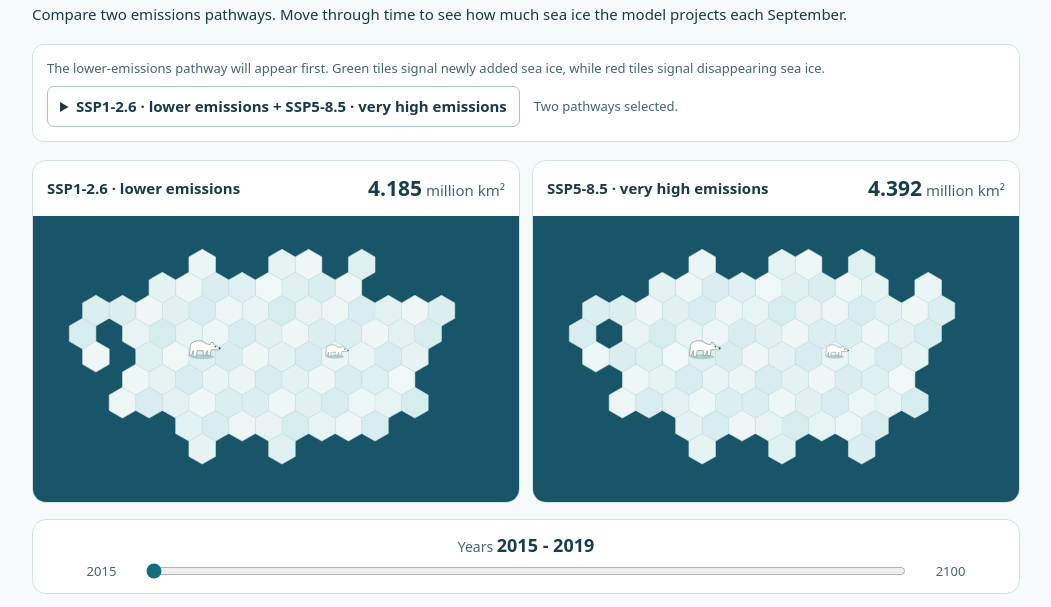
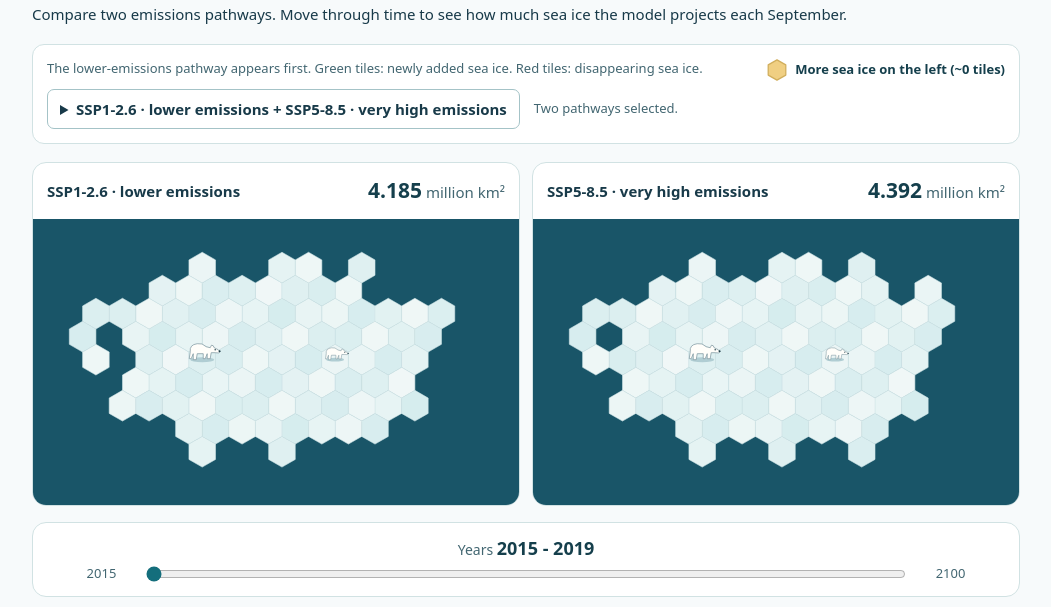
Before and after one commit to sugar-glider27/climate-futures, a plain HTML site: page docs/ice-floes-v4v2.html in a window 1280 px wide. Shown: the part 154-761 px from the top of the page, without its empty margins (114-1165 px from the left). Drawn offline with Linux system fonts and the light colour scheme.

Commit message:
Yellow tiles!
Added tracking for more tiles on left > right pathway vis

```diff
--- a/docs/ice-floes-v4v2.html
+++ b/docs/ice-floes-v4v2.html
@@ -52,6 +52,27 @@
         color: #426671;
         font-size: 13px;
       }
+      .pathway-hint-row {
+        display: flex;
+        align-items: flex-start;
+        justify-content: space-between;
+        gap: 16px;
+        margin: 0 0 8px;
+      }
+      .pathway-hint-row .pathway-hint { margin: 0; }
+      .ice-difference {
+        display: flex;
+        flex: 0 0 auto;
+        align-items: center;
+        gap: 7px;
+        margin: 0;
+        color: #153f4c;
+        font-size: 13px;
+        font-weight: 650;
+        white-space: nowrap;
+      }
+      .ice-difference[hidden] { display: none; }
+      .ice-difference svg { width: 22px; height: 22px; }
       .pathway-controls {
         display: flex;
         align-items: center;
@@ -304,6 +325,7 @@
         .pathway-options { position: static; margin-top: 5px; box-shadow: none; }
         .panel-heading { align-items: flex-start; flex-direction: column; gap: 4px; }
         .controls output { padding-left: 0; }
+        .pathway-hint-row { flex-direction: column; gap: 6px; }
       }
 
       @media (max-width: 460px) {
@@ -339,7 +361,16 @@
 
       <!-- D3 builds one comparison panel per selected pathway here. -->
       <div class="pathway-picker">
-        <p class="pathway-hint">The lower-emissions pathway will appear first. Green tiles signal newly added sea ice, while red tiles signal disappearing sea ice.</p>
+        <div class="pathway-hint-row">
+          <p class="pathway-hint">The lower-emissions pathway appears first. Green tiles: newly added sea ice. Red tiles: disappearing sea ice.</p>
+          <p class="ice-difference" id="ice-difference" hidden>
+            <svg viewBox="-13 -13 26 26" aria-hidden="true">
+              <polygon points="0,-12 10.39,-6 10.39,6 0,12 -10.39,6 -10.39,-6"
+                      fill="#f0cf82" stroke="#d1ae5c" stroke-width="1.5" stroke-linejoin="round"/>
+            </svg>
+            <span id="ice-difference-text"></span>
+          </p>
+        </div>
         <div class="pathway-controls">
           <details class="pathway-menu">
             <summary id="pathway-summary">Choose two pathways</summary>
@@ -352,6 +383,8 @@
           <p id="selection-status" aria-live="polite">Select exactly two pathways.</p>
         </div>
       </div>
+
+
 
       <div id="visualization">
       <div class="panels"></div>
--- a/docs/ice-floes-v4v2.js
+++ b/docs/ice-floes-v4v2.js
@@ -11,6 +11,8 @@ const pathwaySummary = document.querySelector("#pathway-summary");
 const pathwayMenu = document.querySelector(".pathway-menu");
 const selectionStatus = document.querySelector("#selection-status");
 const visualization = document.querySelector("#visualization");
+const differenceLegend = document.querySelector("#ice-difference");
+const differenceText = document.querySelector("#ice-difference-text");
 let selectedScenarios = [];
 let started = false;
 
@@ -58,6 +60,10 @@ const hex = d3.range(6).map(i => {
   const angle = Math.PI * (i / 3 - 0.5);
   return [radius * Math.cos(angle), radius * Math.sin(angle)].join(",");
 }).join(" ");
+
+const iceColor = d3.interpolateRgb("#d5ecee", "#f1f8f7");      // darker blue tiles -> light blue
+const extraIceColor = d3.interpolateRgb("#f0cf82", "#fadfa8"); // darker yellow -> light yellow
+const tileShade = d => 0.5 + 0.45 * Math.sin(d.x + d.y);
 
 function addBear(svg, cell, scale) {
   const bear = svg.append("g").attr("aria-hidden", "true")
@@ -271,21 +277,30 @@ function update() {
       panel.svg.attr("aria-label", "Choose a pathway to show the September sea-ice scene");
       panel.bears = null;
     });
+    differenceLegend.hidden = true;
     matchPanelHeaderHeights();
     updateTemperatureChart();
     return;
   }
+  const areas = selectedScenarios.map(scenario => {
+    const yearData = byYear.get(scenario);
+    return d3.mean(d3.range(year, endYear + 1), y => yearData.get(y)?.area);
+  });
+  const counts = areas.map(area => Math.round(area / tileArea));
+  const extraTiles = Math.max(0, counts[0] - counts[1]);
+  differenceText.textContent =
+    `More sea ice on the left (~${extraTiles} tile${extraTiles === 1 ? "" : "s"})`;
+  differenceLegend.hidden = false;
   panels.forEach((panel, index) => {
     const {label, svg, areaValue} = panel;
     const scenario = selectedScenarios[index];
-    const yearData = byYear.get(scenario);
-    const area = d3.mean( d3.range(year, endYear + 1), y => yearData.get(y)?.area );
-    const count = Math.round(area / tileArea);
+    const area = areas[index];
+    const count = counts[index];
 
     if (!panel.initialized) {
       panel.tiles = svg.selectAll("polygon").data(floe).join("polygon")
         .attr("points", hex).attr("transform", d => `translate(${d.x},${d.y})`)
-        .attr("fill", d => d3.interpolateRgb("#d5ecee", "#f1f8f7")(0.5 + 0.45 * Math.sin(d.x + d.y)))
+        .attr("fill", d => iceColor(tileShade(d)))
         .attr("stroke", "#d6e9eb").attr("stroke-width", 0.45);
       // anchors.forEach((cell, i) => addBear(svg, cell, i ? 0.58 : 0.78));
       panel.bears = anchors.map((cell, i) => ({ tileIndex: floe.indexOf(cell), original: addBear(svg, cell, i ? 0.58 : 0.78), ghost: addGhostBear(svg, cell, i ? 0.58 : 0.78), }));
@@ -306,7 +321,7 @@ function update() {
     }
     panel.previousCount = count;
     panel.previousScenario = scenario;
-    panel.tiles.transition().duration(250).attr("opacity", (d, i) => i < count ? 1 : 0);
+    panel.tiles.transition().duration(250) .attr("opacity", (d, i) => i < count ? 1 : 0) .attr("fill", (d, i) => index === 0 && i >= counts[1] ? extraIceColor(tileShade(d)) : iceColor(tileShade(d)));
     areaValue.text(d3.format(".3f")(area));
     panel.bears.forEach(bear => {
       const tileExists = bear.tileIndex < count;
```
